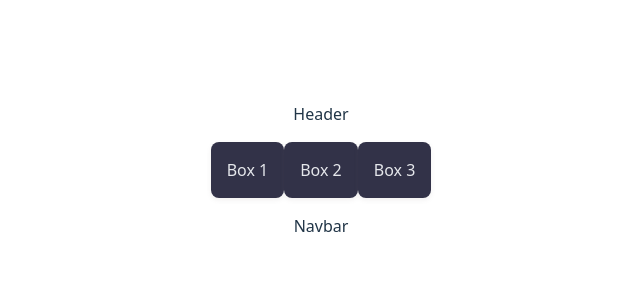
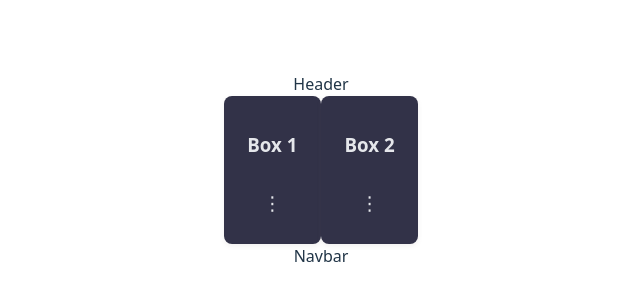
Before and after one commit to DHBW-MEOW/eduflow-frontend, a React (Vite) app: page / in a window 1280 px wide. Shown: the part 230-530 px from the top of the page, without its empty margins (319-959 px from the left). Built offline with nearby package versions, Linux system fonts and the light colour scheme.

Commit message:
added the function to rename und delete a box of the grid

```diff
--- a/src/app/somePage/SomePage.tsx
+++ b/src/app/somePage/SomePage.tsx
@@ -1,18 +1,14 @@
+import { useState } from "react";
+import type { BoxData } from "../../components/grid/Box";
 import { Grid } from "../../components/grid/Grid";
 
-// just an example
-const data = [
-  { title: "Box 1"},
-  { title: "Box 2"},
-  { title: "Box 3"},
-];
+function SomePage() {
+  const [items, setItems] = useState<BoxData[]>([
+    { title: "Box 1" },
+    { title: "Box 2" },
+  ]);
 
-function SomePage() {
-  return (
-    <div>
-      <Grid items={data} />
-    </div>
-  )
+  return <Grid items={items} setTitleFunction={setItems} />;
 }
 
 export default SomePage;
--- a/src/components/grid/Box.css
+++ b/src/components/grid/Box.css
@@ -7,3 +7,53 @@
     box-shadow: 0 2px 5px rgba(116, 110, 110, 0.1);
     transition: transform 0.2s ease;
 }
+
+.box-real {/*TODO: für gescheites PopUp nötig*/
+  position: relative; /* wichtig für das Positionieren des Menüs */
+}
+
+.menu-button {
+  background: none;
+  border: none;
+  color: var(--color-text);
+  font-size: 1.2rem;
+  cursor: pointer;
+}
+
+.context-menu {
+  background-color: var(--color-surface);
+  border: 1px solid var(--color-border);
+  padding: 0.5rem;
+  margin-top: 0.5rem;
+  border-radius: 6px;
+  display: flex;
+  flex-direction: column;
+  gap: 0.3rem;
+}
+
+.context-menu-real {/*TODO: gescheites PopUp*/
+  position: absolute;
+  top: 0;
+  right: -120px; /* Abstand zur Box – je nach Bedarf anpassen */
+  background-color: var(--color-bg-2);
+  border: 1px solid var(--color-border);
+  padding: 0.5rem;
+  z-index: 10;
+  box-shadow: 0 4px 8px rgba(0, 0, 0, 0.3);
+  display: flex;
+  flex-direction: column;
+  gap: 0.25rem;
+}
+
+.context-menu button {
+  background: none;
+  border: none;
+  color: var(--color-text);
+  text-align: left;
+  cursor: pointer;
+  padding: 0.2rem 0.5rem;
+}
+
+.context-menu button:hover {
+  background-color: var(--color-hover);
+}
--- a/src/components/grid/Box.tsx
+++ b/src/components/grid/Box.tsx
@@ -1,18 +1,34 @@
+import { useState } from 'react';
 import './Box.css'
 
-export type BoxProps = {
+export type BoxData = {
   title: string;
-  // onDelete?: () => void;
-  // onRename?: (newTitle: string) => void;
+  //content?: string; //INFO: if we need content in the box could this be a optional parameter
 };
 
-export function Box({title}: BoxProps) {
+export type BoxProps = BoxData & {
+  onDelete: () => void;
+  onRename: () => void;
+};
 
-    return (
+export function Box({title, onDelete, onRename}: BoxProps) {
+  const [menuOpen, setMenuOpen] = useState(false);
+  return (
+    <div className="box">
       <div>
-        <p className='box'>{title}</p>
+        <h3>{title}</h3>
+        <button className="menu-button" onClick={() => setMenuOpen(!menuOpen)}>⋮</button>
       </div>
-    )
-  }
+
+      {menuOpen && (
+        <div className="context-menu">
+          <button onClick={onRename}>✏️ Umbenennen</button>
+          <button onClick={onDelete}>🗑️ Löschen</button>
+        </div>
+      )}
+
+    </div>
+  )
+}
 
   export default Box;
--- a/src/components/grid/Grid.tsx
+++ b/src/components/grid/Grid.tsx
@@ -1,15 +1,37 @@
 import "./Grid.css";
-import { Box, type BoxProps } from "./Box.tsx";
+import { Box, type BoxData } from "./Box.tsx";
 
 type GridProps = {
-  items: BoxProps[];
+  items: BoxData[];
+  setTitleFunction: React.Dispatch<React.SetStateAction<BoxData[]>>;
 };
 
-export function Grid({ items }: GridProps) {
+
+export function Grid({ items, setTitleFunction }: GridProps) {
+  const handleDelete = (index: number) => {
+    setTitleFunction((prev) => prev.filter((_, i) => i !== index));
+  };
+
+  const handleRename = (index: number) => {
+    const newTitle = prompt("Neuer Titel:");
+    if (newTitle) {
+      setTitleFunction((prev) =>
+        prev.map((item, i) =>
+          i === index ? { ...item, title: newTitle } : item
+        )
+      );
+    }
+  };
+
   return (
     <div className="grid-container">
       {items.map((item, idx) => (
-        <Box key={idx} {...item} />
+        <Box
+          key={idx}
+          title={item.title}
+          onDelete={() => handleDelete(idx)}
+          onRename={() => handleRename(idx)}
+        />
       ))}
     </div>
   );
```
